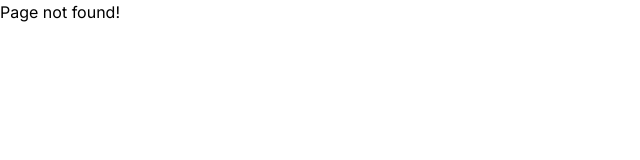
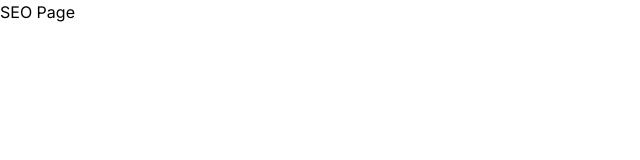
Before and after one commit to fahim041/library, a Next.js app: page /next/seo in a window 1280 px wide. Before the commit this address had no page. Shown: the top 160 px of the page, without its empty margins (0-640 px from the left). Built offline with nearby package versions, Linux system fonts and the light colour scheme.

Commit message:
SEO page

```diff
--- /dev/null
+++ b/app/next/seo/page.tsx
@@ -0,0 +1,21 @@
+import { Metadata } from "next"
+
+export default function SEOPage(){
+    return (
+        <div>
+            <h1>SEO Page</h1>
+        </div>
+    )
+}
+
+export const metadata: Metadata = {
+    title: 'SEO Page',
+    description: 'SEO Page Description',
+    keywords: ['SEO', 'Page'],
+    openGraph: {
+        title: 'SEO Page',
+        description: 'SEO Page Description',
+        type: 'website',
+        siteName: 'SEO Page'
+    }
+}
```
